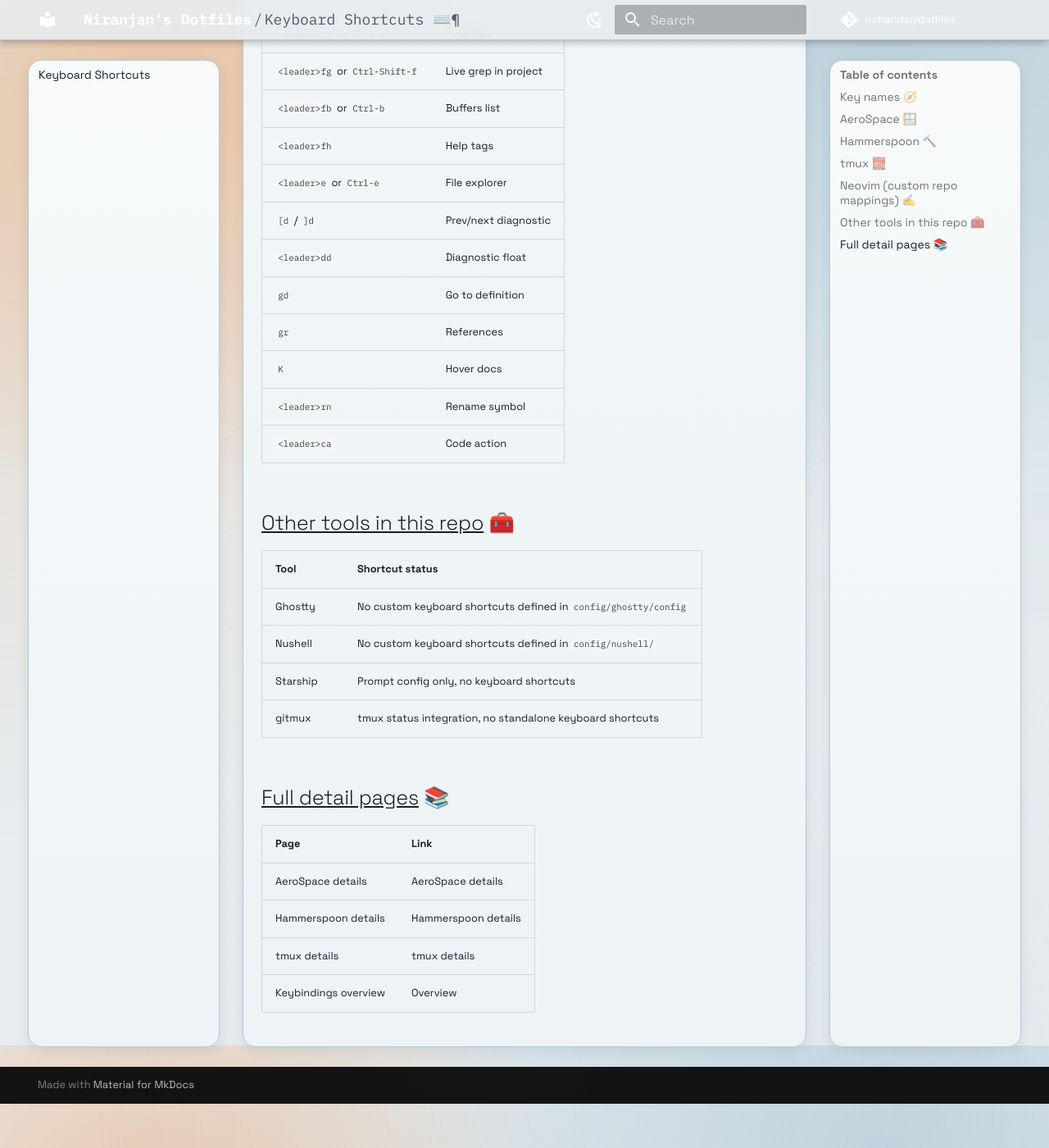
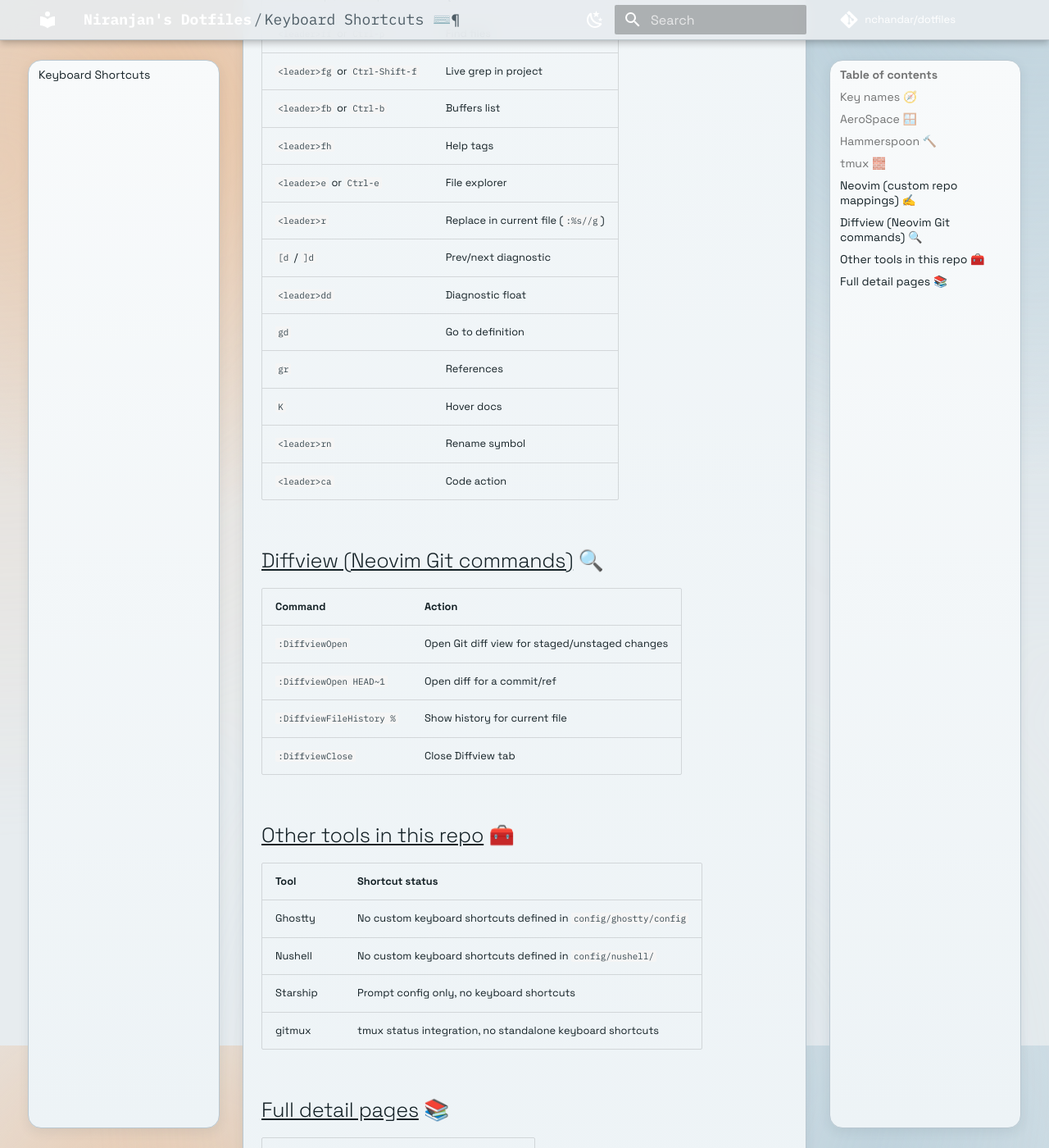
Before and after one commit to nchandar/dotfiles, an MkDocs documentation site: the page built from docs/keyboard-shortcuts.md, in a window 1280 px wide and 1400 px high, scrolled down 2925 px. Shown: the whole window at 82% size. Built offline with MkDocs 1.6.1 and Material for MkDocs 9.7.7, drawn with Linux system fonts in a browser that asks for light colours; comment, search, counter and statistics services are not loaded; some of the changed text lies outside the part shown.

Commit message:
docs: sync nvim docs and add diffview references

```diff
--- a/docs/keyboard-shortcuts.md
+++ b/docs/keyboard-shortcuts.md
@@ -67,6 +67,7 @@ This is the single quick-reference page across all tools in this dotfiles repo.
 | `<leader>fb` or `Ctrl-b` | Buffers list |
 | `<leader>fh` | Help tags |
 | `<leader>e` or `Ctrl-e` | File explorer |
+| `<leader>r` | Replace in current file (`:%s//g`) |
 | `[d` / `]d` | Prev/next diagnostic |
 | `<leader>dd` | Diagnostic float |
 | `gd` | Go to definition |
@@ -74,6 +75,14 @@ This is the single quick-reference page across all tools in this dotfiles repo.
 | `K` | Hover docs |
 | `<leader>rn` | Rename symbol |
 | `<leader>ca` | Code action |
+
+## <u>Diffview (Neovim Git commands)</u> 🔍
+| Command | Action |
+| --- | --- |
+| `:DiffviewOpen` | Open Git diff view for staged/unstaged changes |
+| `:DiffviewOpen HEAD~1` | Open diff for a commit/ref |
+| `:DiffviewFileHistory %` | Show history for current file |
+| `:DiffviewClose` | Close Diffview tab |
 
 ## <u>Other tools in this repo</u> 🧰
 | Tool | Shortcut status |
@@ -89,4 +98,5 @@ This is the single quick-reference page across all tools in this dotfiles repo.
 | AeroSpace details | [AeroSpace details](keybindings/aerospace.md) |
 | Hammerspoon details | [Hammerspoon details](keybindings/hammerspoon.md) |
 | tmux details | [tmux details](keybindings/tmux.md) |
+| Neovim details | [Neovim details](tools/nvim.md) |
 | Keybindings overview | [Overview](keybindings/index.md) |
```
Also changed, not shown: AGENTS.md (added, +37 -0 lines), config/nvim/CHEATSHEET.md (+7 -1 lines), config/nvim/README.md (+10 -1 lines), docs/keybindings/index.md (+2 -0 lines), docs/tools/nvim.md (+7 -0 lines).
